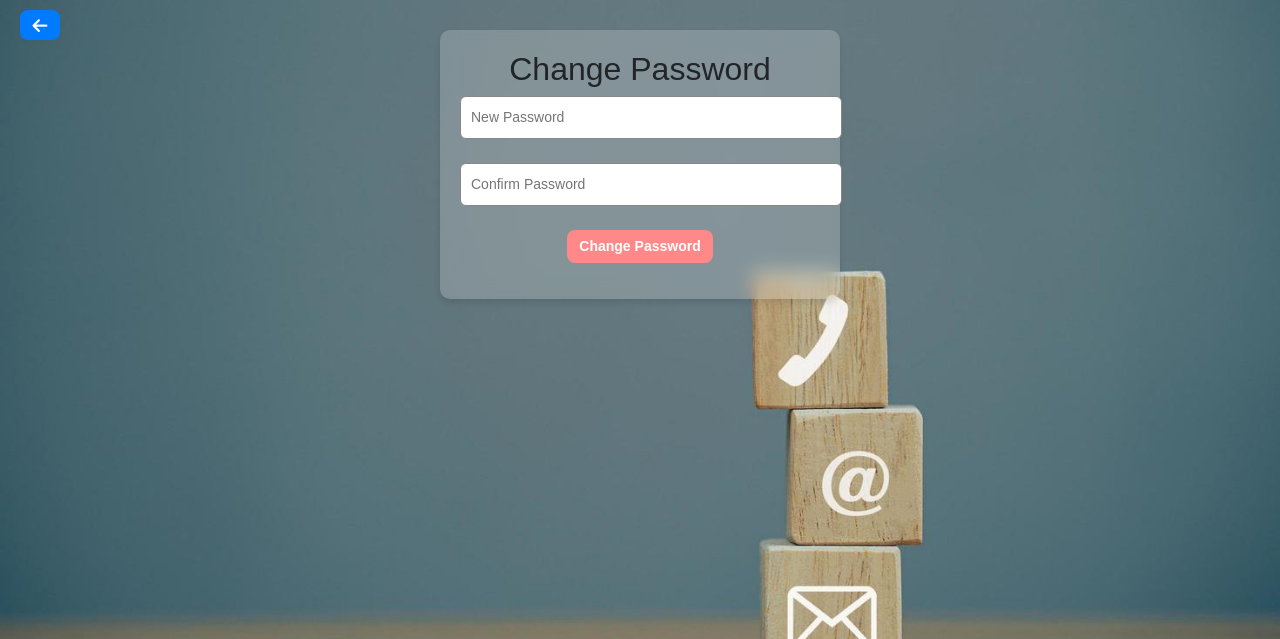
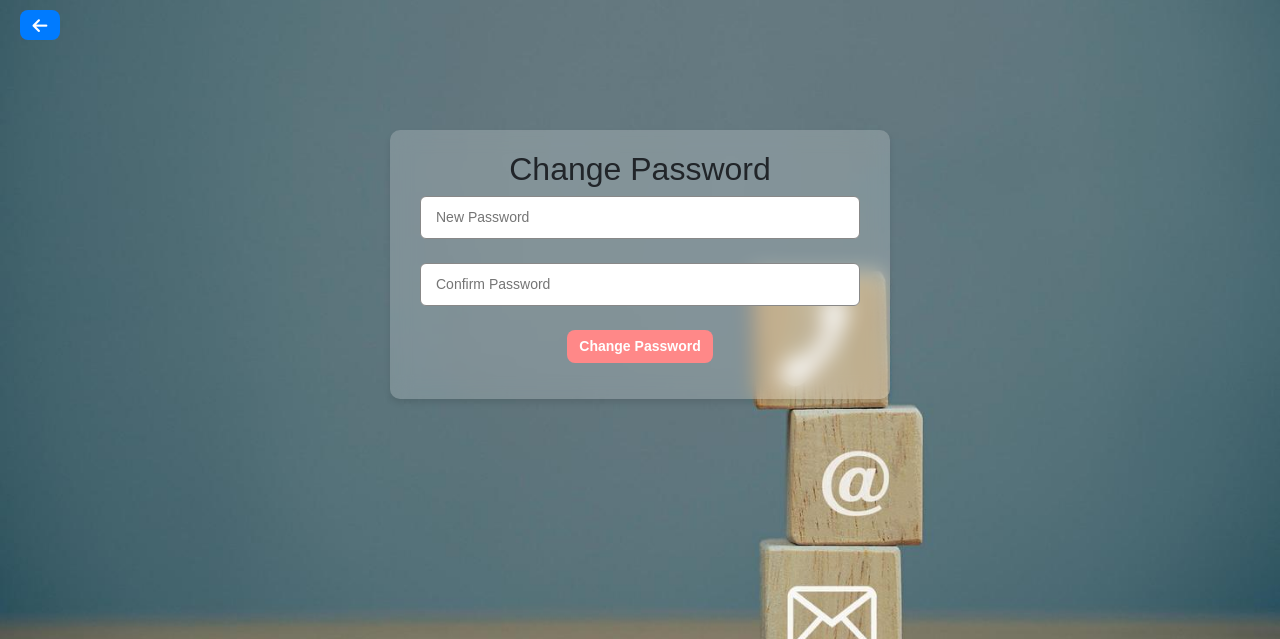
Before and after one commit to bikrampandey/204B-assessment-Bikram-pandey, a Flask app: page /change_password in a window 1280 px wide. Shown: the part 70-709 px from the top of the page. Run offline with Flask 3, Linux system fonts and the light colour scheme; the visitor is signed in with stand-in values (Sample User, id 1).

Commit message:
Updated frame

```diff
--- a/Templates/change_password.html
+++ b/Templates/change_password.html
@@ -13,8 +13,14 @@
                 background-image: url('../static/images/background.jpg');
             }
             .frosted-glass {
-                width: 400px;
-                margin: 100px auto 60px;
+                width: 500px;
+                margin: 200px auto 60px;
+            }
+            .frosted-glass form input[type="password"] {
+                padding: 10px 15px; /* Adjust padding for better spacing */
+                margin: 0 10px; /* Add margin to create equal gaps on left and right */
+                width: calc(100% - 20px); /* Adjust width to account for margins */
+                box-sizing: border-box; /* Ensure padding and margins are included in width */
             }
         </style>
     </head>
--- a/static/style.css
+++ b/static/style.css
@@ -236,6 +236,9 @@ th {
 .frosted-glass.change-password {
     width: 400px;
     margin: 100px auto 60px;
+    text-align: center;
+    gap: 50px;
+    padding: 20px;
 }
 
 .btn.change-password {
```
Also changed, not shown: static/contacts_pic_uploads/bikram pandey_20250513145659410426.jpg (added), 1 other file.
